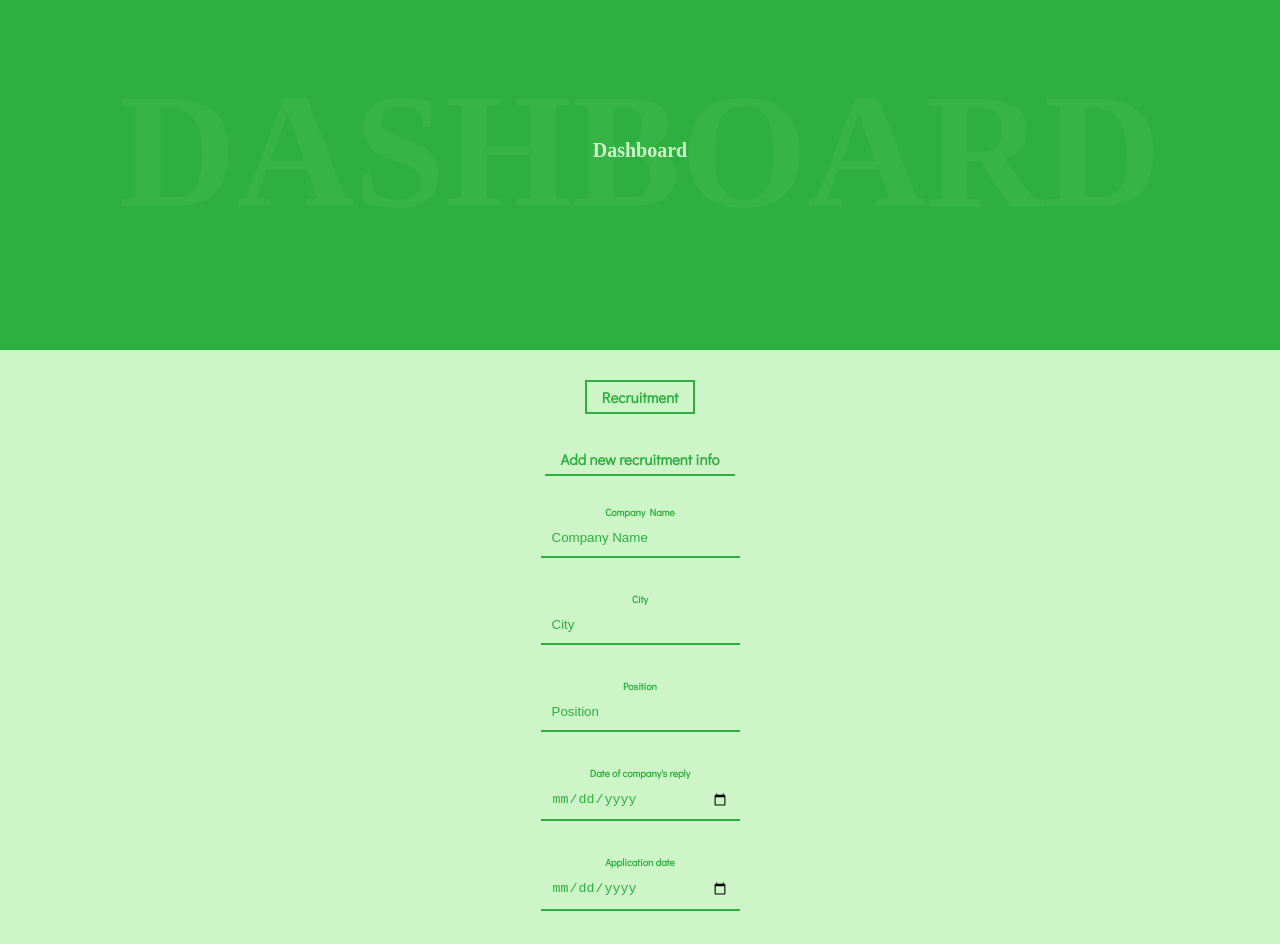
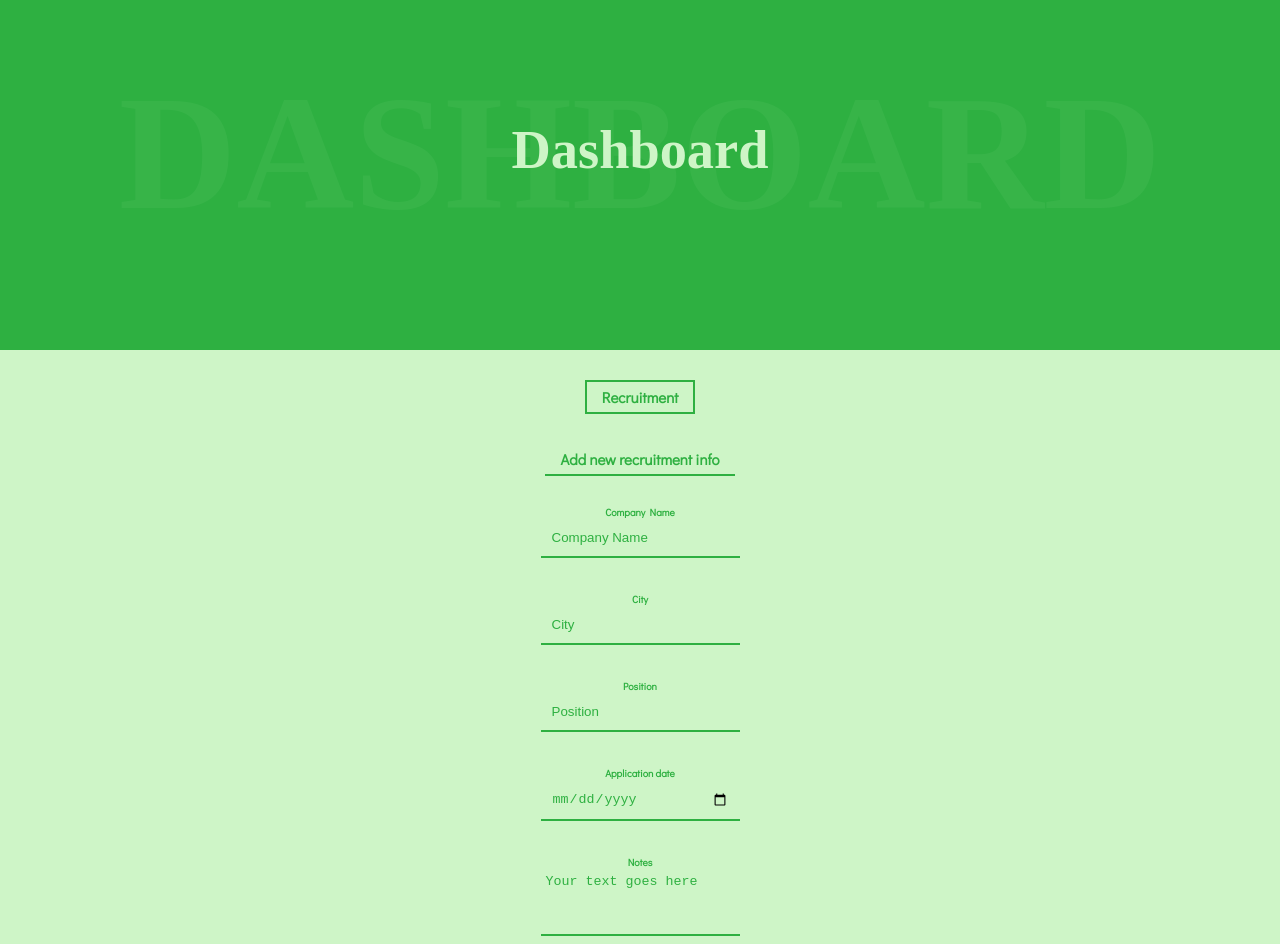
Before and after one commit to Kajonczyk/front-react, a React (Create React App) app: page /user in a window 1280 px wide. Shown: the top 944 px of the page. Built offline with nearby package versions, Linux system fonts and the light colour scheme; a web font is replaced by a local one.

Commit message:
Connected addRecruitment form to an API; minor form fixes

```diff
--- a/src/Components/CreateRecruitment.js
+++ b/src/Components/CreateRecruitment.js
@@ -1,7 +1,9 @@
-import React from "react";
+import React, { Component } from "react";
 import styled from "styled-components";
 import { StyledInput } from "./Input";
 import { StyledButton } from "./Button";
+import * as AddRecruitmentFetch from "./Fetches/AddRecruitmentFetch";
+import * as Validator from "./Validator";
 
 const StyledDescription = styled.span`
   color: ${({ theme }) => theme.green};
@@ -26,50 +28,152 @@ const ButtonWrapper = styled.div`
 const Button = styled(StyledButton)`
   margin-top: -20px;
 `;
+const StyledTextArea = styled.textarea`
+  padding: 5px;
+  padding-bottom: 30px;
+  background: none;
+  border: 0px;
+  border-bottom: 2px solid ${({ theme }) => theme.green};
+  margin-bottom: 15px;
+  color: ${({ theme }) => theme.green};
+  width: 100%;
+  resize: none;
+  &::placeholder {
+    color: ${({ theme }) => theme.green};
+  }
+`;
 
 const InputTextData = [
   {
-    desc: "Company Name"
+    desc: "Company Name",
+    id: "companyName"
   },
   {
-    desc: "City"
+    desc: "City",
+    id: "cityName"
   },
   {
-    desc: "Position"
+    desc: "Position",
+    id: "positionName"
   }
 ];
-const InputDateData = [
-  {
-    desc: "Date of company's reply"
-  },
-  {
-    desc: "Application date"
+class CreateRecruitment extends Component {
+  state = {
+    companyName: "",
+    cityName: "",
+    positionName: "",
+    companyReplyDate: "",
+    applicationDate: "",
+    notes: "",
+    errors: {
+      companyNameError: false,
+      cityNameError: false,
+      positionNameError: false,
+      applicationDateError: false
     }
-];
-const CreateRecruitment = () => {
+  };
+  handleChange = e => {
+    const id = e.target.id;
+    const value = e.target.value;
+    this.setState({
+      [id]: value
+    });
+    if (e.target.type === "date") {
+      this.setState({
+        [id]: value
+      });
+    }
+  };
+
+  handleSubmit = () => {
+    const URL = "http://localhost:5001/api/recruitment";
+    const { companyName, cityName, positionName, applicationDate } = this.state;
+    const obj = {
+      id: 1,
+      companyName,
+      city: cityName,
+      workPlace: positionName,
+      dateOfCompanyReply: "",
+      applicationDate,
+      companyReply: false,
+      notes: "Good interview",
+      linkToApplication: "",
+      ownerId: 1
+    };
+
+    const objJSON = JSON.stringify(obj);
+    if (
+      Validator.validateAddRecruitment(
+        companyName,
+        cityName,
+        positionName,
+        applicationDate,
+        this
+      )
+    ) {
+      const token = localStorage.getItem("token");
+      AddRecruitmentFetch.addRecruitmentFetch(URL, objJSON, token);
+      this.setState({
+        companyName: "",
+        cityName: "",
+        positionName: "",
+        applicationDate: "",
+        notes: "",
+        errors: {
+          companyNameError: false,
+          cityNameError: false,
+          positionNameError: false,
+          applicationDateError: false
+        }
+      });
+    }
+  };
+  render() {
     return (
       <div>
         {InputTextData.map(data => (
           <InputWrapper key={data.desc}>
             <label>
               <StyledDescription>{data.desc}</StyledDescription>
-            <Input type="text" placeholder={data.desc} />
+              <Input
+                type="text"
+                id={data.id}
+                placeholder={data.desc}
+                onChange={this.handleChange}
+                value={this.state[data.id]}
+              />
             </label>
           </InputWrapper>
         ))}
-      {InputDateData.map(data => (
-        <InputWrapper key={data.desc}>
+        <InputWrapper>
           <label>
-            <StyledDescription>{data.desc}</StyledDescription>
-            <DataInput type="date" placeholder={data.desc} />
+            <StyledDescription>Application date</StyledDescription>
+            <DataInput
+              type="date"
+              id="applicationDate"
+              onChange={this.handleChange}
+              value={this.state.applicationDate}
+            />
           </label>
         </InputWrapper>
-      ))}
+
+        <InputWrapper>
+          <label>
+            <StyledDescription>Notes</StyledDescription>
+            <StyledTextArea
+              id="notes"
+              placeholder="Your text goes here"
+              onChange={this.handleChange}
+              value={this.state.notes}
+            />
+          </label>
+        </InputWrapper>
         <ButtonWrapper>
-        <Button>Submit</Button>
+          <Button onClick={this.handleSubmit}>Submit</Button>
         </ButtonWrapper>
       </div>
     );
-};
+  }
+}
 
 export default CreateRecruitment;
--- a/src/Components/Fetch.js
+++ b/src/Components/Fetches/AddRecruitmentFetch.js
@@ -1,7 +1,8 @@
-export const authenticationFetch = (URL, payload) => {
+export const addRecruitmentFetch = (URL, payload, token) => {
   fetch(URL, {
     method: `POST`,
     headers: {
+      Authorization: `Bearer ${token}`,
       "Content-Type": "application/json"
     },
     body: payload
--- /dev/null
+++ b/src/Components/Fetches/AuthenticationFetch.js
@@ -0,0 +1,11 @@
+export const authenticationFetch = (URL, payload) => {
+  fetch(URL, {
+    method: `POST`,
+    headers: {
+      "Content-Type": "application/json"
+    },
+    body: payload
+  })
+    .then(response => response.json())
+    .then(data => localStorage.setItem("token", data));
+};
--- a/src/Components/LoginForm.js
+++ b/src/Components/LoginForm.js
@@ -3,7 +3,7 @@ import styled, { keyframes, css } from "styled-components";
 import { StyledInput } from "./Input";
 import { StyledButton } from "./Button";
 import * as validator from "./Validator";
-import * as Fetch from "./Fetch";
+import * as AuthenticationFetch from "./Fetches/AuthenticationFetch";
 const StyledLoginP = styled.p`
   color: ${({ theme }) => theme.green};
   text-align: center;
@@ -46,8 +46,8 @@ to{
 `;
 class LoginForm extends Component {
   state = {
-    login: "",
-    password: "",
+    login: "Kajonczyk3",
+    password: "K@jonczyk3",
     errors: {
       loginError: false,
       passwordError: false
@@ -56,7 +56,6 @@ class LoginForm extends Component {
   handleChange = e => {
     const type = e.target.id;
     const value = e.target.value;
-    console.log(this.state.login);
     this.setState({
       [type]: value
     });
@@ -71,11 +70,9 @@ class LoginForm extends Component {
         password: password
       };
       const objJSON = JSON.stringify(obj);
-      console.log(objJSON);
       const URL = `http://localhost:5001/Login`;
-      Fetch.authenticationFetch(URL, objJSON);
+      AuthenticationFetch.authenticationFetch(URL, objJSON);
     }
-    //
   };
   render() {
     return (
@@ -85,6 +82,7 @@ class LoginForm extends Component {
           type="text"
           placeholder="Login"
           id="login"
+          value={this.state.login}
           onChange={this.handleChange}
         />
 
@@ -92,6 +90,7 @@ class LoginForm extends Component {
           type="password"
           placeholder="Password"
           id="password"
+          value={this.state.password}
           onChange={this.handleChange}
         />
         <StyledFormText onClick={this.props.switch}>
--- a/src/Components/RegisterForm.js
+++ b/src/Components/RegisterForm.js
@@ -3,7 +3,7 @@ import styled from "styled-components";
 import { StyledInput } from "./Input";
 import { StyledButton } from "./Button";
 import * as validator from "./Validator";
-import * as Fetch from "./Fetch";
+import * as AuthenticationFetch from "./Fetches/AuthenticationFetch";
 
 const StyledLoginP = styled.p`
   color: ${({ theme }) => theme.green};
@@ -87,7 +87,7 @@ class RegisterForm extends Component {
       const objJSON = JSON.stringify(obj);
 
       const URL = `http://localhost:5001/Register`;
-      Fetch.authenticationFetch(URL, objJSON);
+      AuthenticationFetch.authenticationFetch(URL, objJSON);
     }
   };
   render() {
--- a/src/Components/User.js
+++ b/src/Components/User.js
@@ -21,6 +21,7 @@ const StyledGreetingWrapper = styled.div`
   justify-content: center;
 `;
 const StyledGreeting = styled(StyledH1)`
+  font-size: ${({ theme }) => theme.font.size.juniorStartMobile};
   &::after {
     content: "DASHBOARD";
     position: absolute;
@@ -59,6 +60,7 @@ const SectionDescription = styled(SectionInfo)`
 
 class User extends Component {
   state = {};
+
   render() {
     return (
       <StyledWrapper>
--- a/src/Components/Validator.js
+++ b/src/Components/Validator.js
@@ -67,3 +67,45 @@ export const validateLogin = (login, password, self) => {
     });
   }
 };
+export const validateAddRecruitment = (
+  companyName,
+  cityName,
+  positionName,
+  applicationDate,
+  self
+) => {
+  let companyNameError = false;
+  let cityNameError = false;
+  let positionNameError = false;
+
+  let applicationDateError = false;
+  if (
+    (!companyNameError,
+    !cityNameError,
+    !positionNameError,
+    !applicationDateError)
+  ) {
+    return true;
+  } else {
+    if (companyName.length <= 3) {
+      companyNameError = true;
+    }
+    if (cityName.length <= 3) {
+      cityNameError = true;
+    }
+    if (positionName.length <= 3) {
+      positionNameError = true;
+    }
+    if (applicationDate === "") {
+      applicationDateError = true;
+    }
+    return self.setState({
+      errors: {
+        companyNameError,
+        cityNameError,
+        positionNameError,
+        applicationDateError
+      }
+    });
+  }
+};
```
Lines whose indentation alone changed are shown as unchanged.
